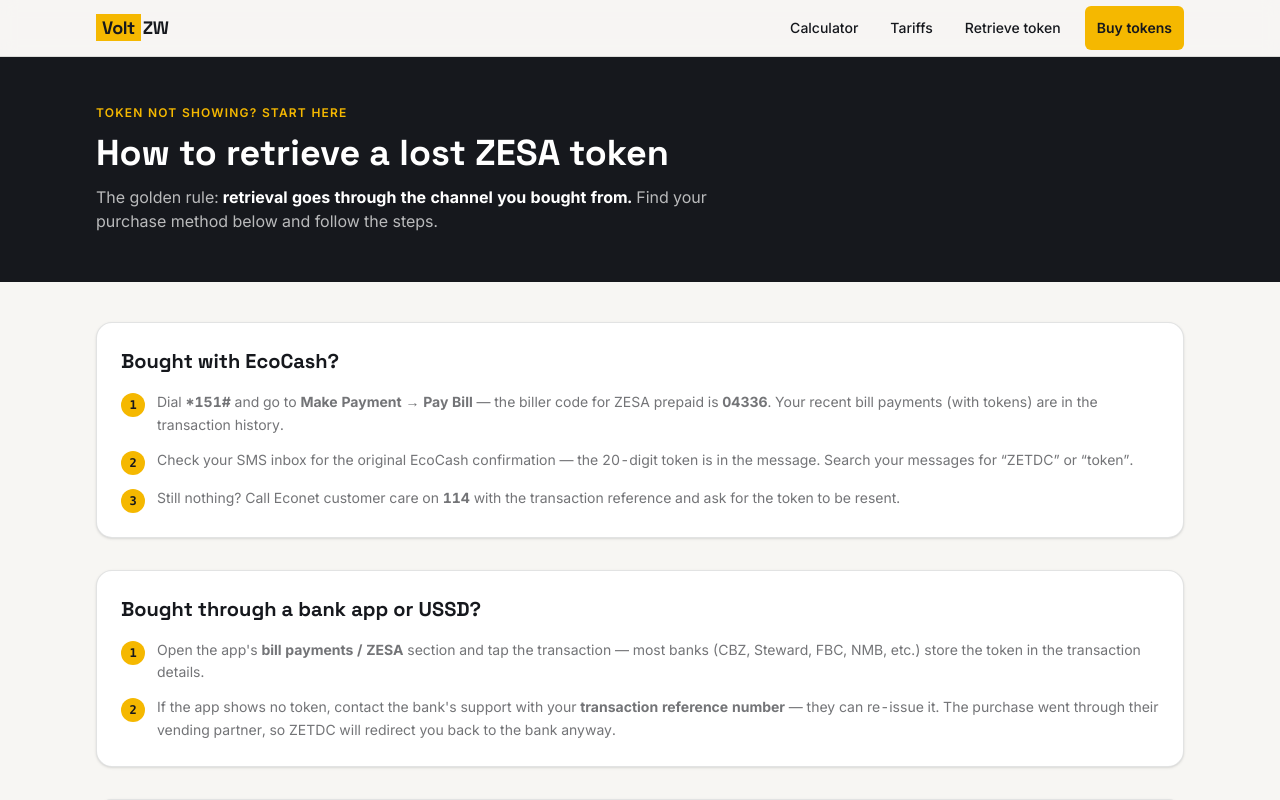
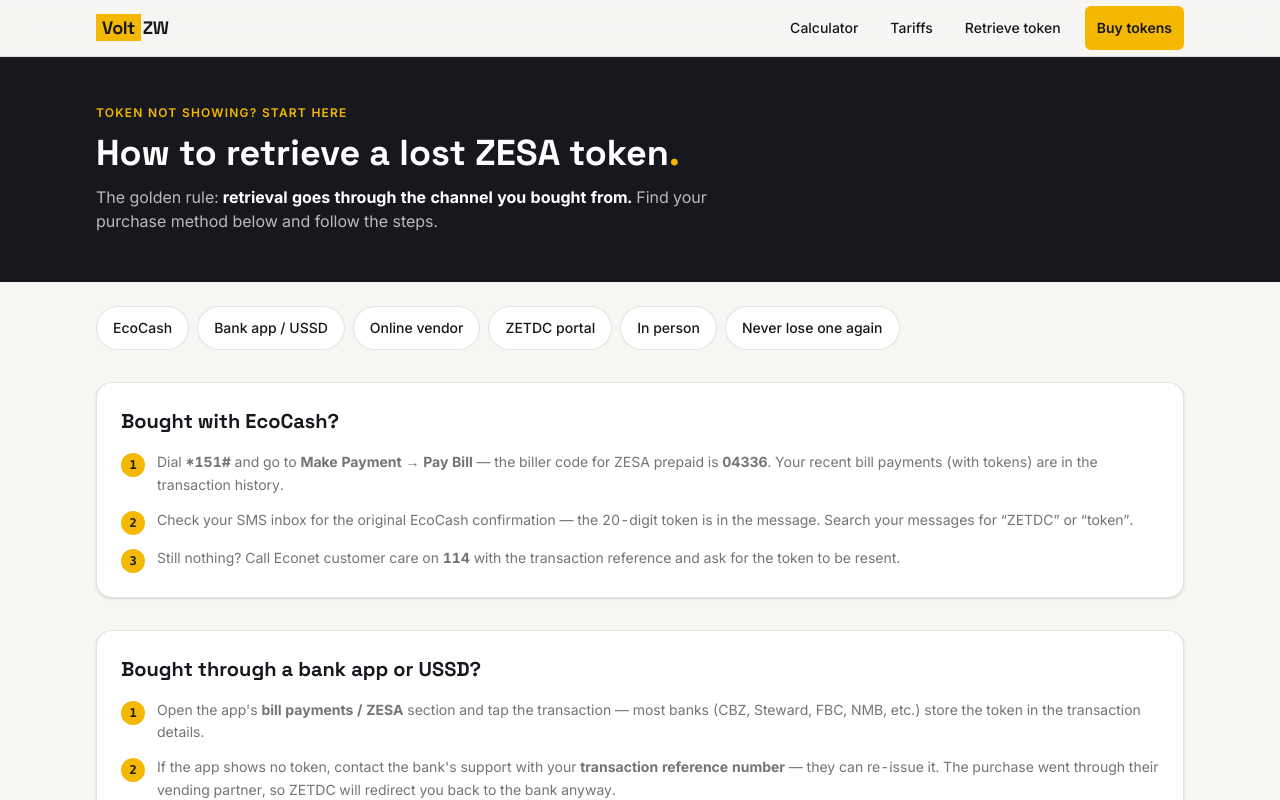
Before and after one commit to tapiwamakandigona/voltzw, a Next.js app: page /retrieve-zesa-token in a window 1280 px wide. Shown: the top 800 px of the page. Built offline with nearby package versions, Linux system fonts and the light colour scheme.

Commit message:
feat(retrieve): jump-to-channel anchor chips with scroll-mt section targets

```diff
--- a/src/app/retrieve-zesa-token/page.tsx
+++ b/src/app/retrieve-zesa-token/page.tsx
@@ -73,7 +73,7 @@
       <section className="border-b border-line bg-ink text-white">
         <div className="container-page py-12">
           <p className="text-xs font-semibold uppercase tracking-widest text-volt">Token not showing? Start here</p>
-          <h1 className="font-display mt-3 text-4xl font-bold">How to retrieve a lost ZESA token</h1>
+          <h1 className="font-display mt-3 text-4xl font-bold">How to retrieve a lost ZESA token<span aria-hidden className="text-volt">.</span></h1>
           <p className="mt-3 max-w-2xl text-white/70">
             The golden rule: <strong className="text-white">retrieval goes through the channel you bought from.</strong>{" "}
             Find your purchase method below and follow the steps.
@@ -81,9 +81,33 @@
         </div>
       </section>
 
-      <section className="container-page mt-10 max-w-3xl space-y-8">
+      {/* Jump-to-channel chips — the guide is long; get people to their
+          purchase channel in one tap. */}
+      <nav aria-label="Jump to your channel" className="container-page mt-6 max-w-3xl">
+        <ul className="flex flex-wrap gap-2">
+          {[
+            { href: "#ecocash", label: "EcoCash" },
+            { href: "#bank", label: "Bank app / USSD" },
+            { href: "#online", label: "Online vendor" },
+            { href: "#zetdc", label: "ZETDC portal" },
+            { href: "#in-person", label: "In person" },
+            { href: "#buy-on-voltzw", label: "Never lose one again" },
+          ].map((c) => (
+            <li key={c.href}>
+              <a
+                href={c.href}
+                className="inline-flex min-h-11 items-center rounded-full border border-line bg-card px-4 text-sm font-medium transition hover:border-volt-deep hover:text-volt-deep"
+              >
+                {c.label}
+              </a>
+            </li>
+          ))}
+        </ul>
+      </nav>
+
+      <section className="container-page mt-8 max-w-3xl space-y-8">
         {methods.map((m) => (
-          <div key={m.id} id={m.id} className="rounded-2xl border border-line bg-card p-6 shadow-sm">
+          <div key={m.id} id={m.id} className="scroll-mt-20 rounded-2xl border border-line bg-card p-6 shadow-sm">
             <h2 className="font-display text-xl font-bold">{m.title}</h2>
             <ol className="mt-4 space-y-3 text-sm leading-relaxed text-dim">
               {m.steps.map((s, i) => (
@@ -98,7 +122,7 @@
           </div>
         ))}
 
-        <div className="rounded-2xl border border-line bg-ink p-6 text-white sm:p-8">
+        <div id="buy-on-voltzw" className="scroll-mt-20 rounded-2xl border border-line bg-ink p-6 text-white sm:p-8">
           <h2 className="font-display text-xl font-bold">Never lose a token again</h2>
           <p className="mt-3 text-sm leading-relaxed text-white/70">
             Buy your tokens on VoltZW and they are delivered <strong className="text-white">on screen and by SMS</strong> —
@@ -107,7 +131,7 @@
           <div className="mt-5 flex flex-wrap gap-3">
             <Link
               href="/buy/"
-              className="rounded-lg bg-volt px-5 py-3 text-sm font-semibold text-ink transition hover:bg-volt-deep hover:text-white"
+              className="rounded-lg bg-volt px-5 py-3 text-sm font-semibold text-ink transition hover:bg-volt/80"
             >
               Buy tokens now
             </Link>
```
